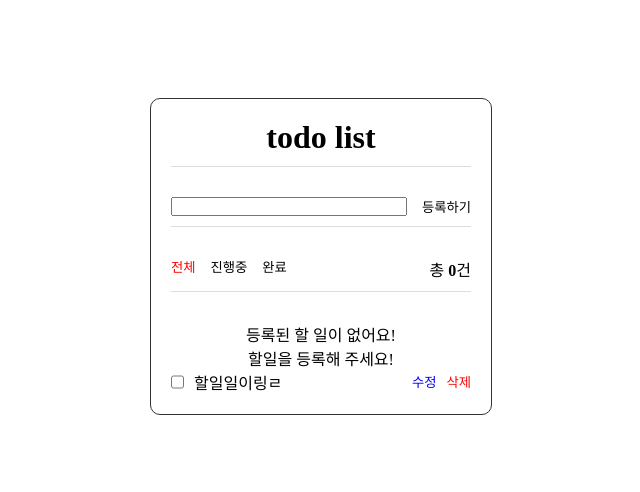
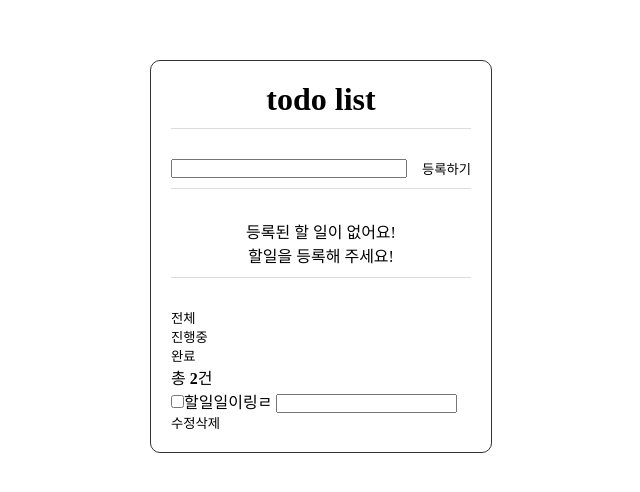
Before and after one commit to adds9810/feReactStudy, a React (Create React App) app: page / in a window 1280 px wide. Shown: the part 144-636 px from the top of the page, without its empty margins (319-959 px from the left). Built offline with nearby package versions, Linux system fonts and the light colour scheme.

Commit message:
스타일 및 컴포넌트 분리 중간저장

```diff
--- a/src/assets/main.scss
+++ b/src/assets/main.scss
@@ -8,6 +8,7 @@ ul li {
 button {
   background: white;
   border: 0 none;
+  cursor: pointer;
 }
 
 #root {
@@ -43,6 +44,11 @@ button {
     flex: 1;
   }
 }
+
+.empty-wrap {
+  text-align: center;
+}
+
 .top-wrap {
   display: flex;
   justify-content: space-between;
@@ -56,13 +62,9 @@ button {
     }
   }
 }
-
 .todo-wrap {
   display: flex;
   flex-direction: column;
-  .no-data {
-    text-align: center;
-  }
   ul {
     display: flex;
     width: 100%;
--- a/src/pages/main/index.tsx
+++ b/src/pages/main/index.tsx
@@ -1,60 +1,83 @@
 import React, { useState, useEffect } from "react";
-import { Link } from "react-router-dom";
 
 import { useRecoilState } from "recoil";
-import { countState } from "~/store/recoil"; // Recoil 상태를 가져옴
+import { todoFilterState } from "~/store/recoil"; // Recoil 상태를 가져옴
 
 // style 구현
 import "../../assets/main.scss";
 
 export default () => {
-  const [count, setCount] = useRecoilState(countState);
+  const [todoState, setTodoState] = useRecoilState(todoFilterState);
 
-  const [id, setId] = useState<string>("");
+  const todoFilters = [
+    { value: "All", label: "전체" },
+    { value: "Proceeding", label: "진행중" },
+    { value: "Complete", label: "완료" },
+  ];
 
-  const addCount = () => setCount(count + 1);
-  const removeCount = () => setCount(count - 1);
+  const todoList = [
+    { chk: false, title: "할일1", text: "dd" },
+    { chk: false, title: "할일2", text: "dd" },
+  ];
 
-  const a: ITest = { a: "123123" };
+  const printFilterItem = (value: string, label: string) => {
+    const todoVal = value;
+    const todoLabel = label;
+    return (
+      <li>
+        <button
+          className={todoState === todoVal ? "active" : ""}
+          onClick={() => setTodoState(todoVal)}
+        >
+          {todoLabel}
+        </button>
+      </li>
+    );
+  };
+
+  const printFilter = () => {
+    return (
+      <ul className="tab">
+        {todoFilters.map((item, index) => {
+          return printFilterItem(item.value, item.label);
+        })}
+      </ul>
+    );
+  };
+
+  const printList = () => {};
 
   useEffect(() => {
-    console.log("count:", count);
+    console.log("count:", todoState);
     return () => {
       console.log("unmount");
     };
-  }, [count]);
+  }, [todoState]);
 
   return (
     <div className="main">
       <h1>todo list</h1>
       <div className="form-wrap">
-        <input type="text" onChange={e => setId(e.target.value)} value={id} />
+        <input type="text" />
         <button>등록하기</button>
       </div>
 
-      <div className="top-wrap">
-        <ul className="tab">
-          <li>
-            <button className="active">전체</button>
-          </li>
-          <li>
-            <button>진행중</button>
-          </li>
-          <li>
-            <button>완료</button>
-          </li>
-        </ul>
-        <p>
-          총 <strong>{count}</strong>건
-        </p>
-      </div>
-
-      <div className="todo-wrap">
+      <div className="empty-wrap">
         <p className="no-data">
           등록된 할 일이 없어요!
           <br /> 할일을 등록해 주세요!
         </p>
-        <ul>
+      </div>
+
+      <div className="board-wrap">
+        <div className="board-top">
+          {printFilter()}
+          <p>
+            총 <strong>{todoList.length}</strong>건
+          </p>
+        </div>
+        <div className="board-bottom">
+          <ul className="todo-list">
             <li>
               <input type="checkbox" name="" id="" />
               <label htmlFor="">
@@ -66,12 +89,7 @@ export default () => {
             </li>
           </ul>
         </div>
-
-      {/* <div className="count">
-        <button onClick={() => addCount()}>+</button>
-        <button onClick={() => removeCount()}>-</button>
-        <span>{count}</span>
-      </div> */}
+      </div>
     </div>
   );
 };
--- a/src/store/recoil/main.ts
+++ b/src/store/recoil/main.ts
@@ -1,6 +1,6 @@
-import { atom } from 'recoil';
+import { atom } from "recoil";
 
-export const countState = atom({
-  key: 'main/countState',
-  default: 0,
+export const todoFilterState = atom({
+  key: "main/todoFilterState",
+  default: "All",
 });
```
Lines whose indentation alone changed are shown as unchanged.
